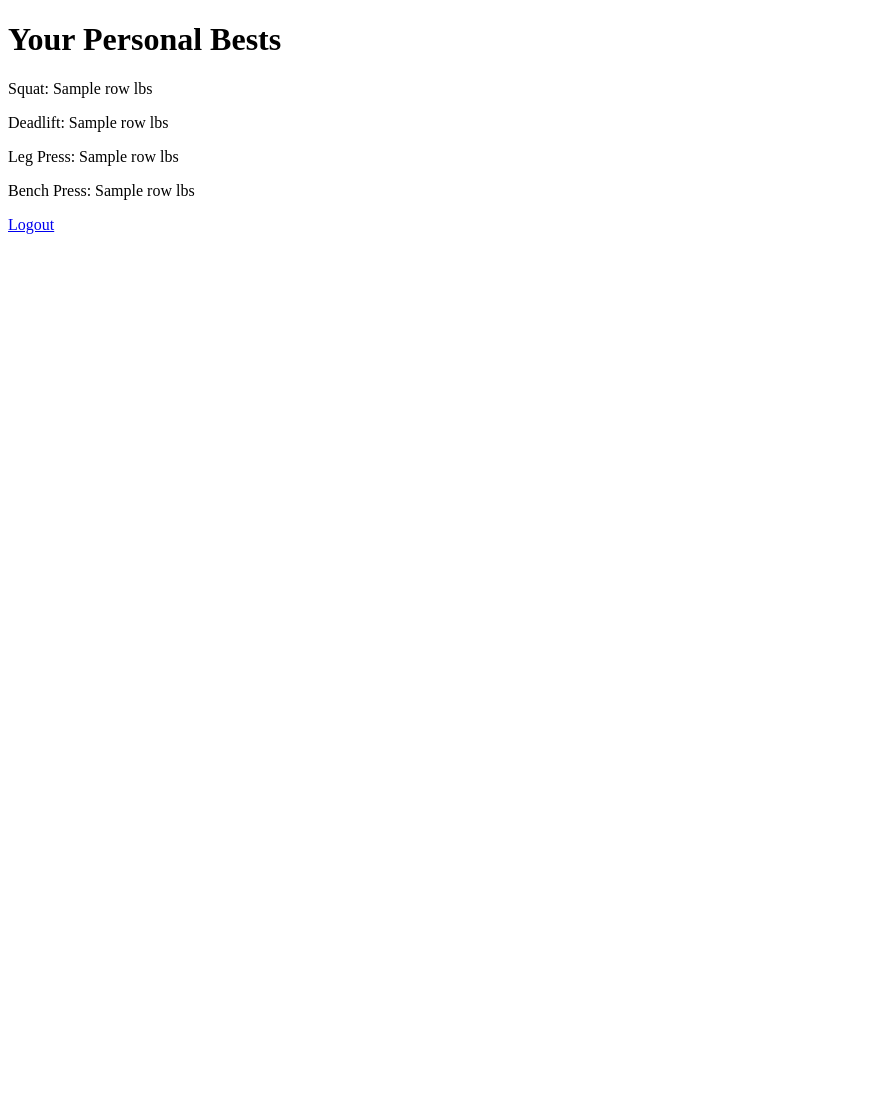
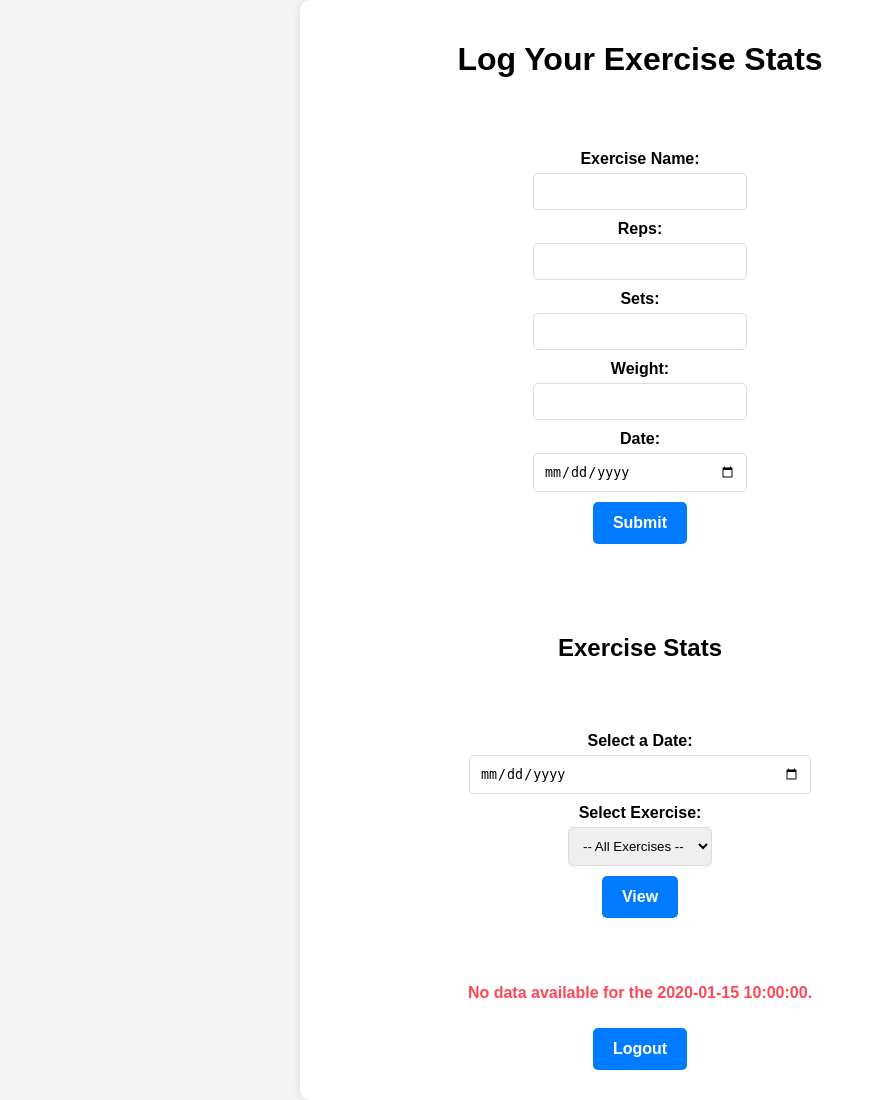
Before and after one commit to lkovach/ims_spartans2, a Flask app: template templates/dashboard.html in a window 1280 px wide. Shown: the whole page, without its empty margins (0-876 px from the left). Before the commit the page ends 234 px from the top, so only its background shows below. Run offline with Flask 3, Linux system fonts and the light colour scheme; the template is opened without the code that fills it: most values are stand-ins (such as "Sample title", 1, 10 or a date in 2020).

Commit message:
made updates to the site to have a form for adding exercises, filters based on date and exercise, encrypted passwords

```diff
--- a/app.py
+++ b/app.py
@@ -1,6 +1,35 @@
 from flask import Flask, render_template, request, redirect, url_for, session
 import sqlite3
+from werkzeug.security import generate_password_hash, check_password_hash
+import re
+print(re)
 
+def is_valid_email(email):
+    """Check if the email is valid."""
+    pattern = r'^[\w\.-]+@[\w\.-]+\.\w+$'
+    return bool(re.match(pattern, email))
+
+conn = sqlite3.connect("database.db")
+cursor = conn.cursor()
+
+# Fetch all users
+users = cursor.execute("SELECT id, password FROM users").fetchall()
+
+for user in users:
+    user_id = user[0]
+    plain_text_password = user[1]
+
+    # Check if password is already hashed (hashed passwords start with 'pbkdf2:sha256')
+    if not plain_text_password.startswith("pbkdf2:sha256"):
+        hashed_password = generate_password_hash(plain_text_password, method="pbkdf2:sha256", salt_length=16)
+
+        cursor.execute("UPDATE users SET password=? WHERE id=?", (hashed_password, user_id))
+        print(f"Updated password for user ID {user_id}")
+
+conn.commit()
+conn.close()
+
+print("Passwords updated successfully!")
 app = Flask(__name__)
 app.secret_key = "your_secret_key"
 
@@ -17,6 +46,20 @@ def init_db():
             password TEXT
         )
     """)
+        # Create exercise_stats table if it doesn't exist
+    cursor.execute("""
+        CREATE TABLE IF NOT EXISTS exercise_stats (
+            id INTEGER PRIMARY KEY AUTOINCREMENT,
+            user_id INTEGER,
+            exercise TEXT,
+            reps INTEGER,
+            sets INTEGER,
+            weight REAL,
+            date TEXT,
+            FOREIGN KEY(user_id) REFERENCES users(id)
+        )
+    """)
+
     conn.commit()
     conn.close()
 
@@ -33,6 +76,9 @@ def register():
         password = request.form["password"]
         confirm_password = request.form["confirm_password"]
 
+        if not is_valid_email(email):
+            return "Invalid email format!"
+
         if password != confirm_password:
             return "Passwords do not match!"
 
@@ -41,7 +87,7 @@ def register():
 
         try:
             cursor.execute("INSERT INTO users (first_name, last_name, email, password) VALUES (?, ?, ?, ?)",
-                           (first_name, last_name, email, password))
+                           (first_name, last_name, email, hashed_password))
             conn.commit()
             return redirect(url_for("login"))
         except:
@@ -59,27 +105,69 @@ def login():
 
         conn = sqlite3.connect("database.db")
         cursor = conn.cursor()
-        user = cursor.execute("SELECT * FROM users WHERE email=? AND password=?", (email, password)).fetchone()
+        user = cursor.execute("SELECT * FROM users WHERE email=?", (email,)).fetchone()
         conn.close()
 
-        if user:
+        if user and check_password_hash(user[4], password):
             session["user_id"] = user[0]
             return redirect(url_for("dashboard"))
         return "Do you even lift, bro? Invalid credentials!"
 
     return render_template("login.html")
 
-@app.route("/dashboard")
+@app.route("/dashboard", methods=["GET", "POST"])
 def dashboard():
     if "user_id" not in session:
         return redirect(url_for("login"))
 
+    from datetime import date
     conn = sqlite3.connect("database.db")
     cursor = conn.cursor()
+
+    # Get the selected date from the dropdown, defaulting to today's date
+    selected_date = request.form.get("selected_date", date.today().strftime("%Y-%m-%d"))
+    selected_exercise = request.form.get("selected_exercise", "")
+
+    # Fetch user info
     user = cursor.execute("SELECT first_name, last_name FROM users WHERE id=?", (session["user_id"],)).fetchone()
+
+    # Adjust query based on exercise selection
+    if selected_exercise:
+        stats = cursor.execute("SELECT exercise, reps, sets, weight, date FROM exercise_stats WHERE user_id=? AND date=? AND exercise=?",
+                               (session["user_id"], selected_date, selected_exercise)).fetchall()
+    else:
+        stats = cursor.execute("SELECT exercise, reps, sets, weight, date FROM exercise_stats WHERE user_id=? AND date=?",
+                               (session["user_id"], selected_date)).fetchall()
+
+    exercises = cursor.execute("SELECT DISTINCT exercise FROM exercise_stats WHERE user_id=?", (session["user_id"],)).fetchall()
+
+
     conn.close()
 
-    return f"Welcome, {user[0]} {user[1]}! Here is your fitness dashboard."
+    # Check if stats exist for the selected date
+    has_data = bool(stats)
+
+    return render_template("dashboard.html", first_name=user[0], last_name=user[1], stats=stats, has_data=has_data, selected_date=selected_date, selected_exercise=selected_exercise, exercises=exercises)
+
+@app.route("/add_stats", methods=["POST"])
+def add_stats():
+    if "user_id" not in session:
+        return redirect(url_for("login"))  # Ensure the user is logged in
+
+    exercise = request.form["exercise"]
+    reps = request.form["reps"]
+    sets = request.form["sets"]
+    weight = request.form["weight"]
+    date = request.form["date"]
+
+    conn = sqlite3.connect("database.db")
+    cursor = conn.cursor()
+    cursor.execute("INSERT INTO exercise_stats (user_id, exercise, reps, sets, weight, date) VALUES (?, ?, ?, ?, ?, ?)",
+                   (session["user_id"], exercise, reps, sets, weight, date))
+    conn.commit()
+    conn.close()
+
+    return redirect(url_for("dashboard"))  # Redirect back to dashboard
 
 print(app.url_map)
 
--- a/static/styles.css
+++ b/static/styles.css
@@ -42,6 +42,62 @@ input {
     border-radius: 5px;
 }
 
+select {
+    padding: 10px;
+    margin-top: 5px;
+    border: 1px solid #ddd;
+    border-radius: 5px;
+}
+
+
+
+/* Centering the form */
+form {
+    display: flex;
+    flex-direction: column;
+    align-items: center;
+    justify-content: center;
+    width: 50%;  /* Adjust width as needed */
+    margin: 20px auto;
+    padding: 20px;
+}
+
+/* Centering the table */
+table {
+    margin: 20 auto;
+    border-collapse: collapse;
+    box-shadow: 0px 4px 8px rgba(0, 0, 0, 0.1);
+    background-color: #f8f9fa;
+}
+
+thead {
+    background-color: #007bff;
+    color: white;
+}
+
+tbody tr:nth-child(even) {
+    background-color: #e9ecef;
+}
+
+th, td {
+    padding: 12px;
+    text-align: center;
+    border: 1px solid #dee2e6;
+}
+
+tbody tr:hover {
+    background-color: #d6e4f0;
+}
+
+.table-container {
+    display:flex;
+    justify-content: center;
+}
+
+.form-container, .table-container {
+    width: 60%;
+    margin-bottom: 20px;
+}
 /* Button styling */
 /* Button Styling */
 .button {
@@ -63,6 +119,22 @@ input {
     background-color: #0056b3;
 }
 
+.logout-button {
+    margin-top: 10px;
+    align-self: center;
+    text-decoration: none;
+    color: white;
+    background-color: #007bff;
+    padding: 12px 20px;
+    border-radius: 5px;
+    display: inline-block;
+    margin: 10px;
+    font-size: 16px;
+    font-weight: bold;
+    border: none;
+    cursor: pointer;
+    transition: background-color 0.3s ease-in-out;
+}
 /* Responsive Design */
 @media (max-width: 768px) {
     .container {
--- a/templates/dashboard.html
+++ b/templates/dashboard.html
@@ -2,17 +2,74 @@
 <html>
 <head>
     <title>Dashboard</title>
+    <link rel="stylesheet" href="{{ url_for('static', filename='styles.css') }}">
 </head>
 <body>
-    <h1>Your Personal Bests</h1>
-    {% if stats %}
-        <p>Squat: {{ stats[0] }} lbs</p>
-        <p>Deadlift: {{ stats[1] }} lbs</p>
-        <p>Leg Press: {{ stats[2] }} lbs</p>
-        <p>Bench Press: {{ stats[3] }} lbs</p>
-    {% else %}
-        <p>No stats recorded yet.</p>
-    {% endif %}
-    <a href="/">Logout</a>
+<div class="container">
+    <h1>Log Your Exercise Stats</h1>
+
+    <div class="form-container">
+        <form action="{{ url_for('add_stats') }}" method="POST">
+            <label for="exercise">Exercise Name:</label>
+            <input type="text" id="exercise" name="exercise" required>
+
+            <label for="reps">Reps:</label>
+            <input type="number" id="reps" name="reps" required>
+
+            <label for="sets">Sets:</label>
+            <input type="number" id="sets" name="sets" required>
+
+            <label for="weight">Weight:</label>
+            <input type="number" id="weight" name="weight" step="0.1" required>
+
+            <label for="date">Date:</label>
+            <input type="date" id="date" name="date" required>
+
+            <button type="submit" class="button">Submit</button>
+        </form>
+    </div>
+<h2>Exercise Stats</h2>
+    <form method="POST" action="{{ url_for('dashboard') }}">
+        <label for="selected_date">Select a Date:</label>
+        <input type="date" id="selected_date" name="selected_date" value="{{ selected_date }}">
+
+        <label for="selected_exercise">Select Exercise:</label>
+        <select id="selected_exercise" name="selected_exercise">
+        <option value="">-- All Exercises --</option>
+        {% for ex in exercises %}
+        <option value="{{ ex[0] }}" {% if ex[0] == selected_exercise %}selected{% endif %}>{{ ex[0] }}</option>
+        {% endfor %}
+        </select>
+        <button type="submit" class="button">View</button>
+    </form>
+    {% if has_data %}
+    <div class="table-container">
+    <table>
+        <thead>
+            <tr>
+                <th>Exercise</th>
+                <th>Reps</th>
+                <th>Sets</th>
+                <th>Weight</th>
+                <th>Date</th>
+            </tr>
+        </thead>
+        <tbody>
+            {% for row in stats %}
+            <tr>
+                <td>{{ row[0] }}</td>
+                <td>{{ row[1] }}</td>
+                <td>{{ row[2] }}</td>
+                <td>{{ row[3] }}</td>
+                <td>{{ row[4] }}</td>
+            </tr>
+            {% endfor %}
+        </tbody>
+    </table>
+</div>
+{% else %}
+    <p style="text-align: center; font-weight: bold; color: #ff4757;">No data available for the {{ selected_date }}.</p>
+{% endif %}
+    <a href="/" class="logout-button">Logout</a>
 </body>
 </html>
```
Also changed, not shown: database.db.
